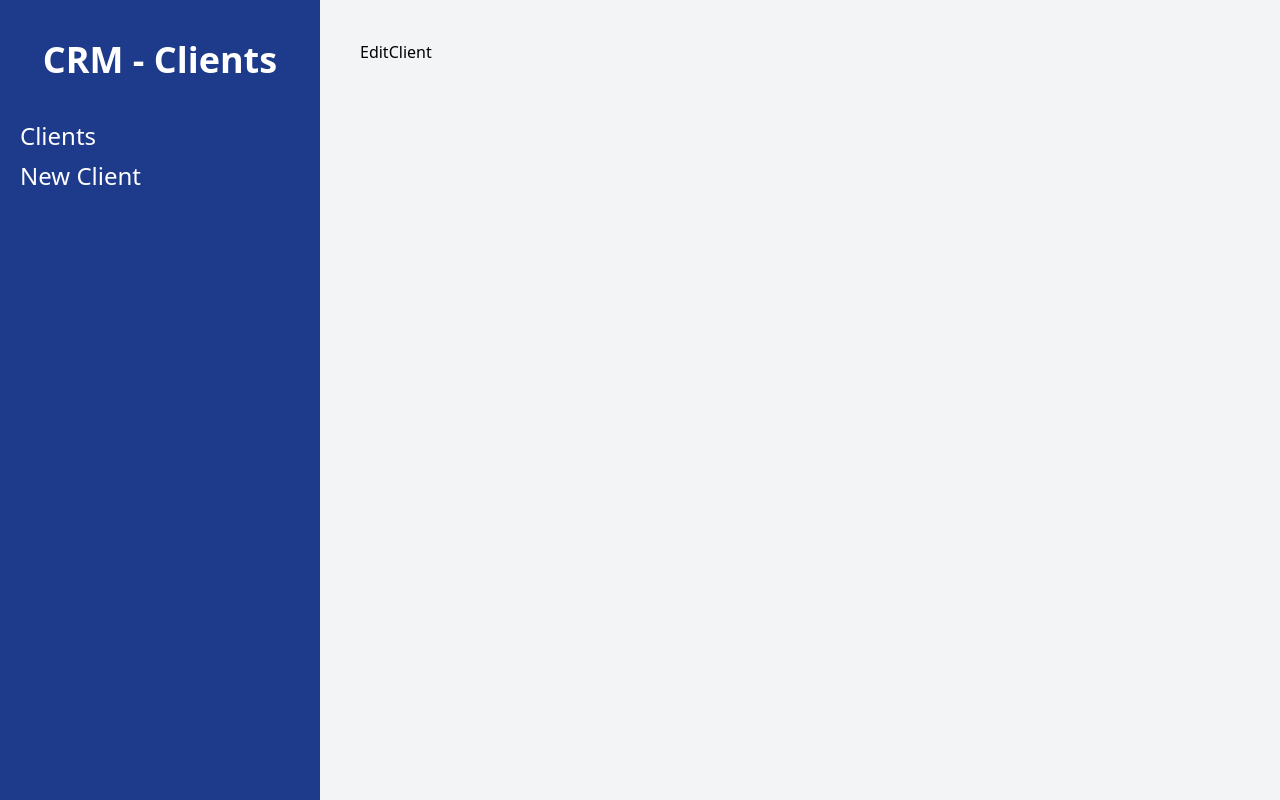
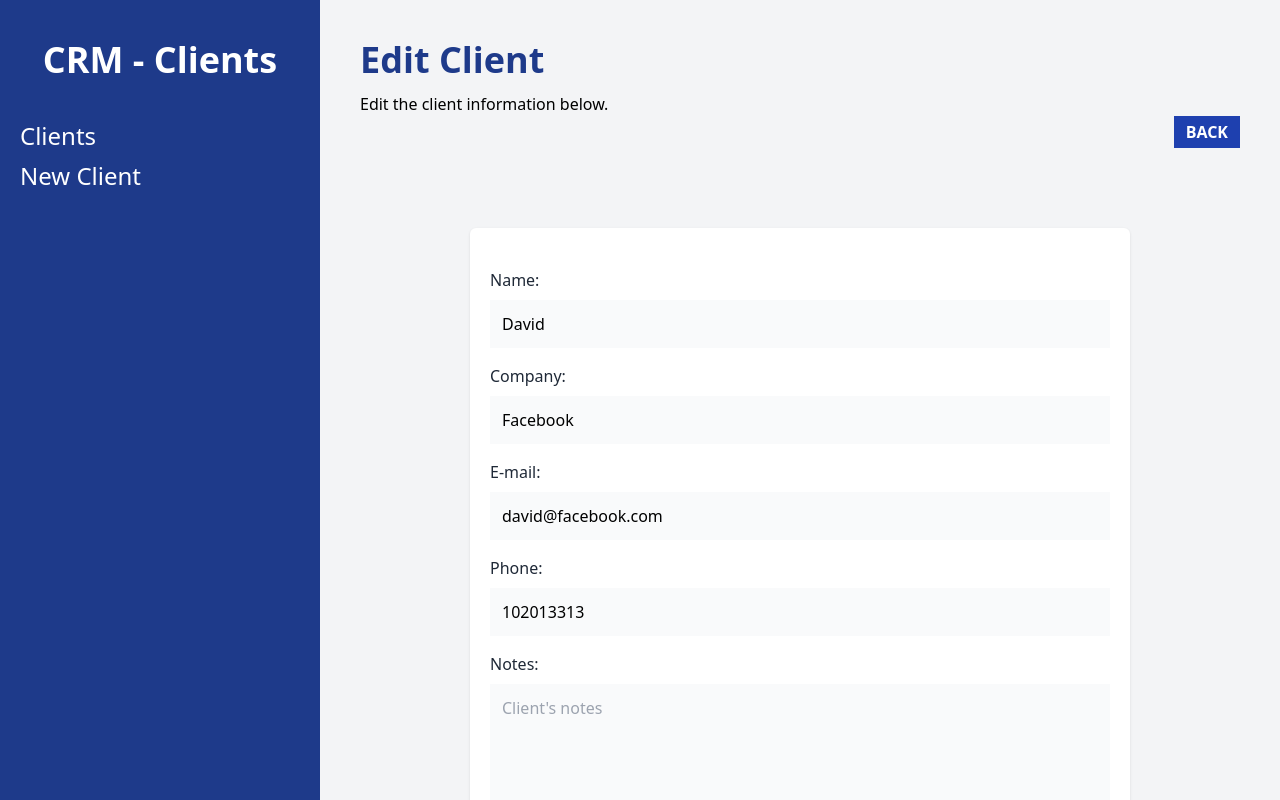
Before and after one commit to davideperez/crm-react, a React (Vite) app: page /clients/1/edit in a window 1280 px wide. Built offline with nearby package versions, Linux system fonts and the light colour scheme; data requests are answered from the project's data file.

Commit message:
Edit Form added with autocomplete.

```diff
--- a/src/components/AddClientForm.jsx
+++ b/src/components/ClientForm.jsx
@@ -1,4 +1,4 @@
-const AddClientForm = ({client}) => {
+const ClientForm = ({client}) => {
     return (
         <>
             <div className="mb-4">
@@ -12,6 +12,7 @@ const AddClientForm = ({client}) => {
                     className="mt-2 block w-full p-3 bg-gray-50"
                     placeholder="Name of the Client"
                     name="name"
+                    defaultValue={client?.name}
                 />
             </div>
 
@@ -26,6 +27,7 @@ const AddClientForm = ({client}) => {
                     className="mt-2 block w-full p-3 bg-gray-50"
                     placeholder="Client's company."
                     name="company"
+                    defaultValue={client?.company}
                 />
             </div>
 
@@ -40,6 +42,8 @@ const AddClientForm = ({client}) => {
                     className="mt-2 block w-full p-3 bg-gray-50"
                     placeholder="Client's email"
                     name="email"
+                    defaultValue={client?.email}
+
                 />
             </div>
 
@@ -54,6 +58,7 @@ const AddClientForm = ({client}) => {
                     className="mt-2 block w-full p-3 bg-gray-50"
                     placeholder="Client's phone"
                     name="phone"
+                    defaultValue={client?.phone}
                 />
             </div>
 
@@ -69,10 +74,11 @@ const AddClientForm = ({client}) => {
                     className="mt-2 block w-full p-3 bg-gray-50 h-40 align-self"
                     placeholder="Client's notes"
                     name="notes"
+                    defaultValue={client?.notes}
                 />
             </div>
         </>
     )
 }
 
-export default AddClientForm
+export default ClientForm
--- a/src/main.jsx
+++ b/src/main.jsx
@@ -25,7 +25,8 @@ const router = createBrowserRouter([
       {
         path: '/clients/new',
         element: <NewClient />,
-        action: newClientAction
+        action: newClientAction,
+        errorElement: <ErrorPage />
       },
       {
         path: '/clients/:clientId/edit',
--- a/src/pages/EditClient.jsx
+++ b/src/pages/EditClient.jsx
@@ -1,3 +1,5 @@
+import { Form, useNavigate, useLoaderData } from "react-router-dom"
+import ClientForm from "../components/ClientForm"
 import { getClient } from "../api/clients"
 
 export async function loader({params}) {
@@ -17,8 +19,41 @@ export async function loader({params}) {
 
 
 function EditClient() {
+
+    const navigate = useNavigate()
+    const client = useLoaderData()
+
   return (
-    <div>EditClient</div>
+    <>
+        <h1 className="font-black text-4xl text-blue-900">Edit Client</h1>
+        <p className="mt-3 ">Edit the client information below.</p>
+
+        <div className="flex - justify-end">
+            <button
+                className="bg-blue-800 text-white px-3 py-1 font-bold uppercase"
+                onClick={() => navigate(-1)}
+            >
+                Back
+            </button>
+        </div>
+        <div className='bg-white shadow rounded-md md:w-3/4 mx-auto px-5 py-10 mt-20'>
+            {/* errors?.length && errors.map((error, i ) => <Error key={i}>{error}</Error> ) */}
+            <Form
+                method="POST"
+                noValidate
+            >
+                <ClientForm
+                    client={client}
+                />
+
+                <input
+                    type="submit"
+                    className='mt-5 w-full bg-blue-800 p-3 uppercase fond-bold text-white text-lg'
+                    value='Add Client'
+                />
+            </Form>
+        </div>
+    </>
   )
 }
 
--- a/src/pages/NewClient.jsx
+++ b/src/pages/NewClient.jsx
@@ -1,5 +1,5 @@
 import { Form, useNavigate, useActionData, redirect } from 'react-router-dom'
-import AddClientForm from '../components/AddClientForm'
+import ClientForm from '../components/ClientForm'
 import Error from '../components/Error'
 import { addClient } from '../api/clients.js'
 
@@ -60,7 +60,7 @@ const NewClient = () => {
                     method="POST"
                     noValidate
                 >
-                    <AddClientForm
+                    <ClientForm
                         //client={client}
                     />
 
```
